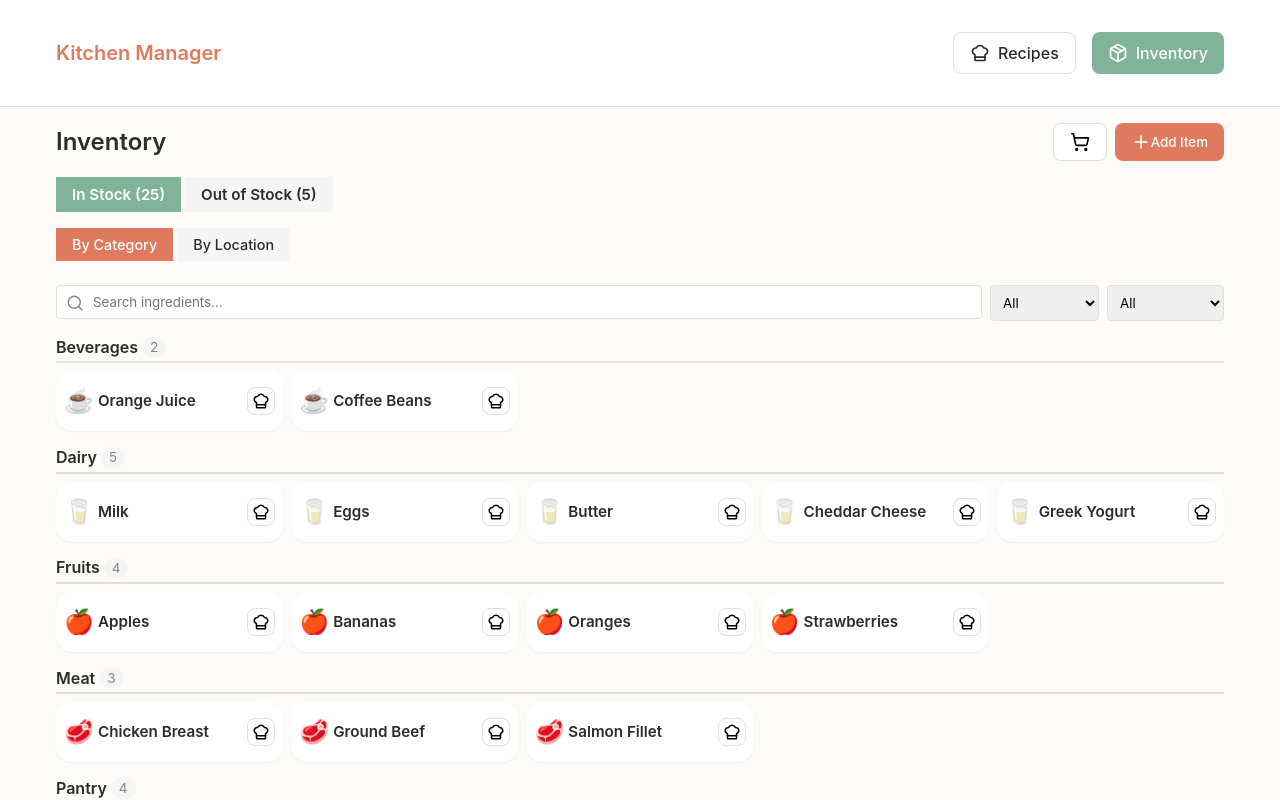
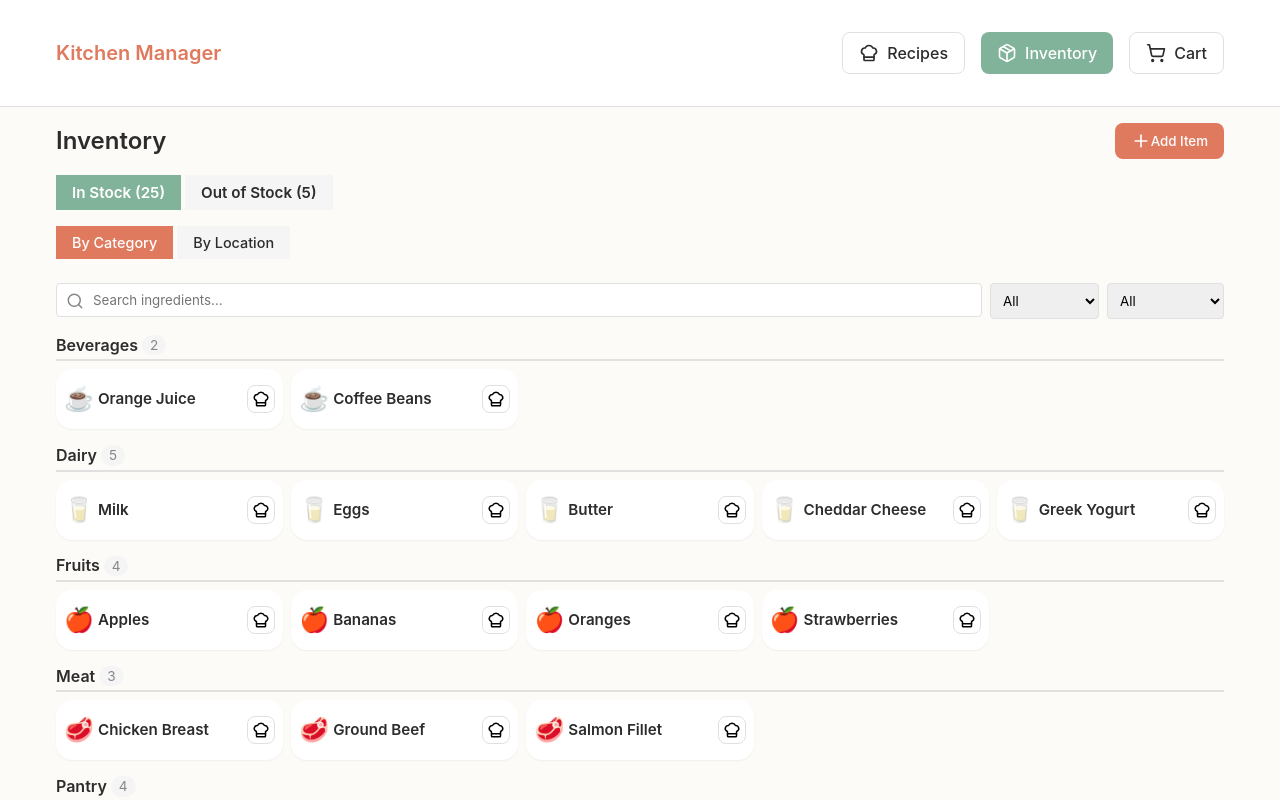
Before and after one commit to aalizelau/cooking-management-app, a React app: page /inventory in a window 1280 px wide. Shown: the top 800 px of the page. Built offline with nearby package versions, Linux system fonts and the light colour scheme; the HTML template or start-up script is replaced by a standard one.

Commit message:
update nav bar

```diff
--- a/src/components/Layout.jsx
+++ b/src/components/Layout.jsx
@@ -1,8 +1,11 @@
 import React from 'react';
 import { Outlet, NavLink } from 'react-router-dom';
-import { ChefHat, Package } from 'lucide-react';
+import { ChefHat, Package, ShoppingCart } from 'lucide-react';
+import { useApp } from '../context/AppContext';
 
 const Layout = () => {
+    const { cart } = useApp();
+
     return (
         <div className="layout">
             <header style={{
@@ -32,6 +35,33 @@ const Layout = () => {
                             <Package size={20} />
                             Inventory
                         </NavLink>
+                        <NavLink
+                            to="/shopping-cart"
+                            className={({ isActive }) => isActive ? 'btn btn-primary' : 'btn btn-outline'}
+                            style={{ gap: 'var(--spacing-sm)', position: 'relative' }}
+                        >
+                            <ShoppingCart size={20} />
+                            Cart
+                            {cart.length > 0 && (
+                                <span style={{
+                                    position: 'absolute',
+                                    top: '-5px',
+                                    right: '-5px',
+                                    backgroundColor: 'var(--color-danger)',
+                                    color: 'white',
+                                    borderRadius: '50%',
+                                    width: '20px',
+                                    height: '20px',
+                                    fontSize: '12px',
+                                    fontWeight: 'bold',
+                                    display: 'flex',
+                                    alignItems: 'center',
+                                    justifyContent: 'center'
+                                }}>
+                                    {cart.length}
+                                </span>
+                            )}
+                        </NavLink>
                     </nav>
                 </div>
             </header>
--- a/src/pages/InventoryDashboard.jsx
+++ b/src/pages/InventoryDashboard.jsx
@@ -1,12 +1,10 @@
 import React, { useState } from 'react';
-import { Plus, Search, Filter, ShoppingCart as CartIcon } from 'lucide-react';
+import { Plus, Search } from 'lucide-react';
 import { useApp } from '../context/AppContext';
 import IngredientCard from '../components/IngredientCard';
-import { useNavigate } from 'react-router-dom';
 
 const InventoryDashboard = () => {
-    const { ingredients, addIngredient, cart } = useApp();
-    const navigate = useNavigate();
+    const { ingredients, addIngredient } = useApp();
 
     const [stockTab, setStockTab] = useState('in-stock'); // 'in-stock' or 'out-of-stock'
     const [groupByTab, setGroupByTab] = useState('category'); // 'category' or 'location'
@@ -92,36 +90,9 @@ const InventoryDashboard = () => {
         <div>
             <div style={{ display: 'flex', justifyContent: 'space-between', alignItems: 'center', marginBottom: 'var(--spacing-md)' }}>
                 <h2>Inventory</h2>
-                <div style={{ display: 'flex', gap: 'var(--spacing-sm)' }}>
-                    <button
-                        className="btn btn-outline"
-                        onClick={() => navigate('/shopping-cart')} // We'll create this route/page next
-                        style={{ position: 'relative' }}
-                    >
-                        <CartIcon size={20} />
-                        {cart.length > 0 && (
-                            <span style={{
-                                position: 'absolute',
-                                top: '-5px',
-                                right: '-5px',
-                                backgroundColor: 'var(--color-primary)',
-                                color: 'white',
-                                borderRadius: '50%',
-                                width: '18px',
-                                height: '18px',
-                                fontSize: '12px',
-                                display: 'flex',
-                                alignItems: 'center',
-                                justifyContent: 'center'
-                            }}>
-                                {cart.length}
-                            </span>
-                        )}
-                    </button>
-                    <button className="btn btn-primary" onClick={() => setIsAdding(!isAdding)}>
-                        <Plus size={20} /> Add Item
-                    </button>
-                </div>
+                <button className="btn btn-primary" onClick={() => setIsAdding(!isAdding)}>
+                    <Plus size={20} /> Add Item
+                </button>
             </div>
 
             {isAdding && (
--- a/src/pages/ShoppingCart.jsx
+++ b/src/pages/ShoppingCart.jsx
@@ -1,5 +1,5 @@
 import React, { useState } from 'react';
-import { ArrowLeft, CheckSquare, Square, ShoppingBag } from 'lucide-react';
+import { CheckSquare, Square, ShoppingBag } from 'lucide-react';
 import { useApp } from '../context/AppContext';
 import { useNavigate } from 'react-router-dom';
 
@@ -54,10 +54,6 @@ const ShoppingCart = () => {
 
     return (
         <div>
-            <button className="btn btn-outline" onClick={() => navigate('/inventory')} style={{ marginBottom: 'var(--spacing-md)' }}>
-                <ArrowLeft size={16} style={{ marginRight: '8px' }} /> Back to Inventory
-            </button>
-
             <h2>Shopping Cart ({cart.length})</h2>
 
             <div style={{ display: 'flex', flexDirection: 'column', gap: 'var(--spacing-sm)', marginTop: 'var(--spacing-md)' }}>
```
